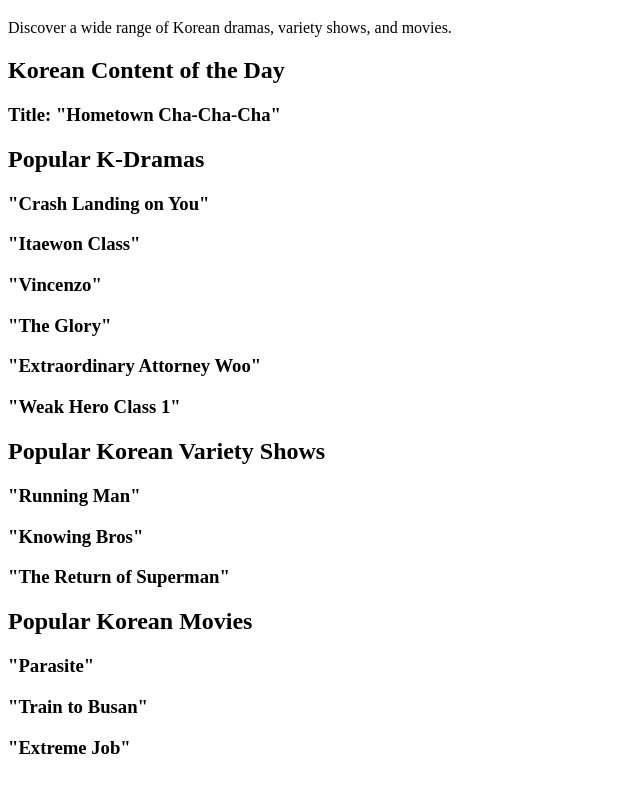
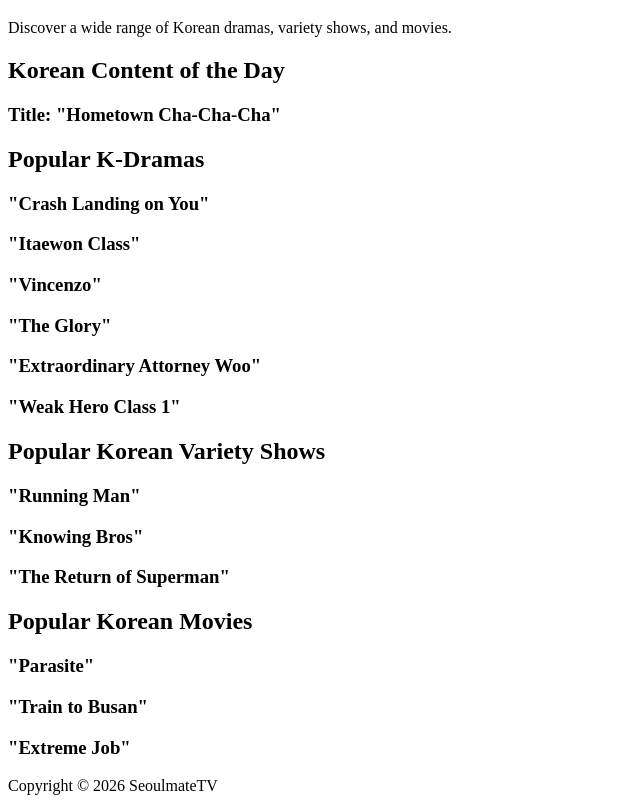
Before and after one commit to tierrapham/seoulmatetv, a plain HTML site: page index.html in a window 1280 px wide. Shown: the part 65-876 px from the top of the page, without its empty margins (0-640 px from the left). Before the commit the page ends 842 px from the top, so only its background shows below. Drawn offline with Linux system fonts and the light colour scheme; no server answers.

Commit message:
Adding copyright footer section

```diff
--- a/index.html
+++ b/index.html
@@ -69,5 +69,8 @@
             </article>
         </section>
     </main>
+    <footer>
+        <p>Copyright &copy; 2026 SeoulmateTV</p>
+    </footer>
 </body>
 </html>
```
